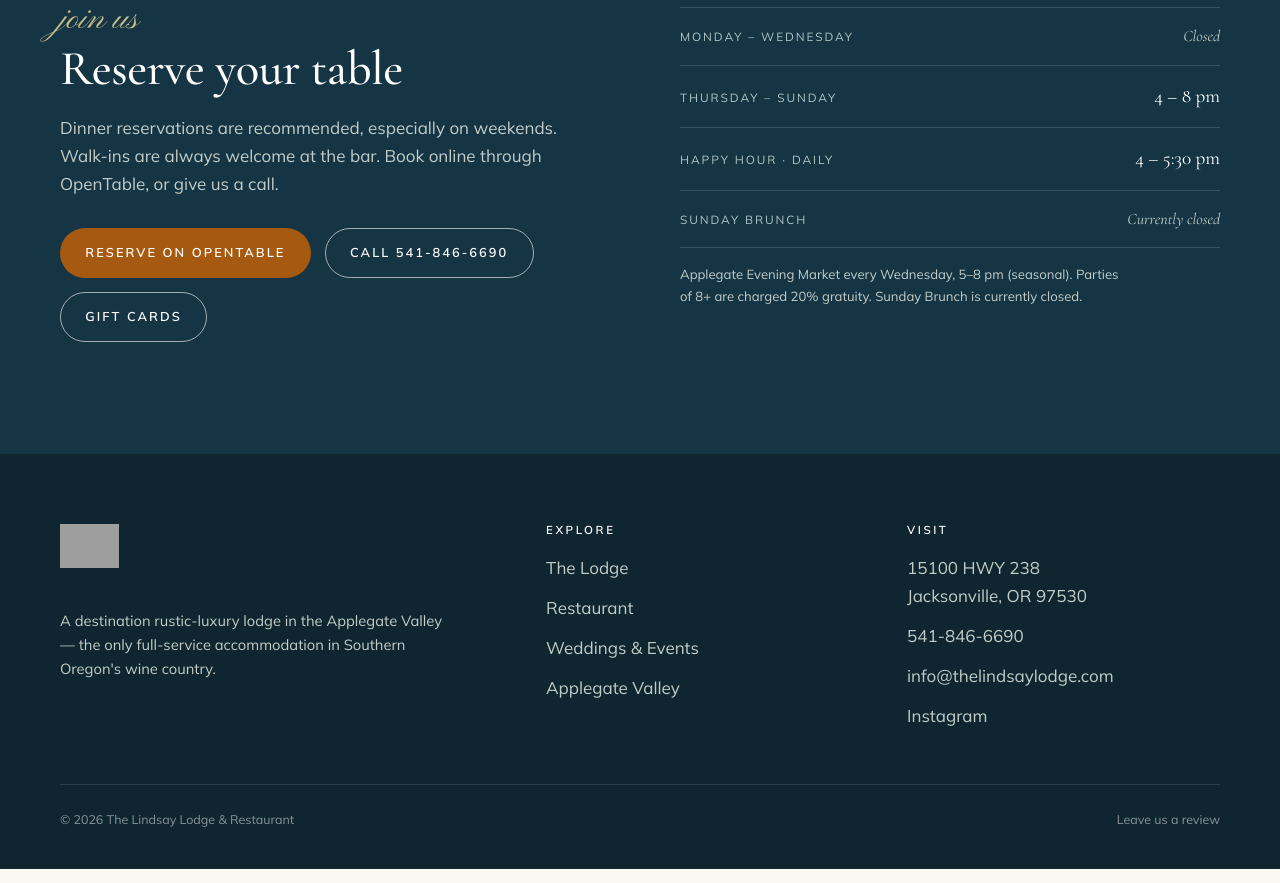
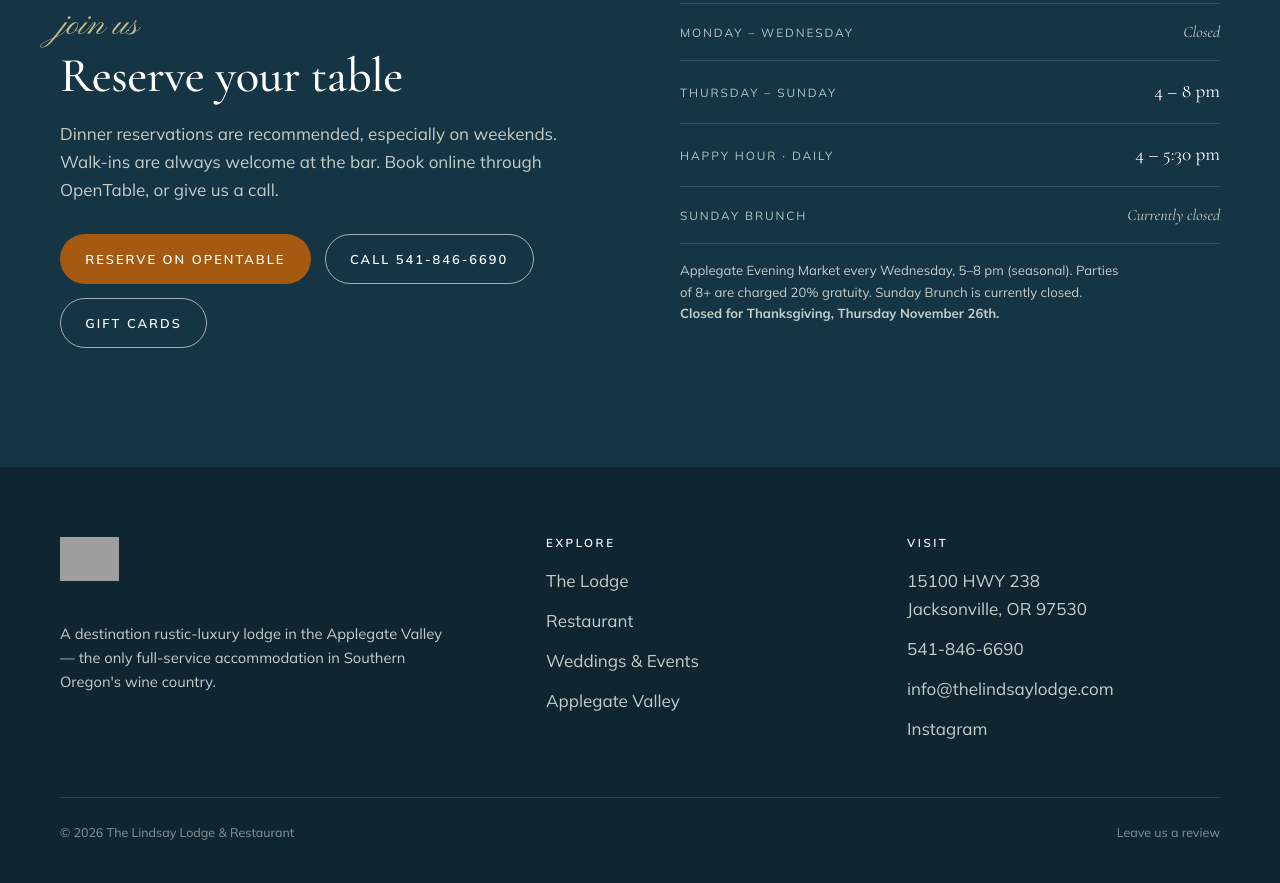
Before and after one commit to meastie/lodge, a plain HTML site: page restaurant.html in a window 1280 px wide. Shown: the part 7095-7978 px from the top of the page. Drawn offline with nearby package versions, Linux system fonts and the light colour scheme; grey boxes are pictures that could not be loaded.

Commit message:
Add Thanksgiving closure note
Co-Authored-By: Claude Sonnet 5 <noreply@anthropic.com>

```diff
--- a/restaurant.html
+++ b/restaurant.html
@@ -538,7 +538,7 @@ footer{ background:#0f2630; color:var(--on-dark-mute); padding:70px 0 40px; }
         <div class="row"><span class="d">Happy Hour · daily</span><span class="t">4 – 5:30 pm</span></div>
         <div class="row"><span class="d">Sunday Brunch</span><span class="t closed">Currently closed</span></div>
       </div>
-      <p style="font-size:.82rem; color:var(--on-dark-mute); margin-top:16px;">Applegate Evening Market every Wednesday, 5–8 pm (seasonal). Parties of 8+ are charged 20% gratuity. Sunday Brunch is currently closed.</p>
+      <p style="font-size:.82rem; color:var(--on-dark-mute); margin-top:16px;">Applegate Evening Market every Wednesday, 5–8 pm (seasonal). Parties of 8+ are charged 20% gratuity. Sunday Brunch is currently closed. <strong>Closed for Thanksgiving, Thursday November 26th.</strong></p>
     </div>
   </div>
 </section>
```
